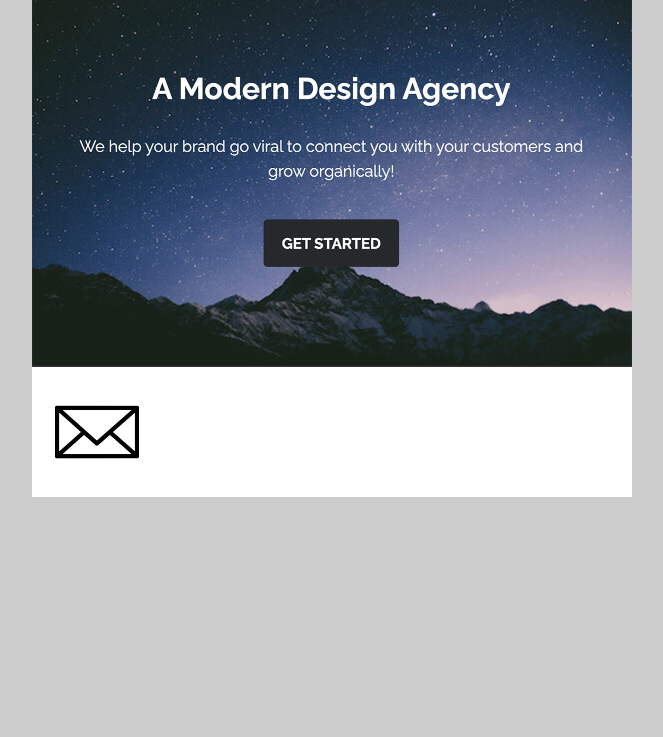
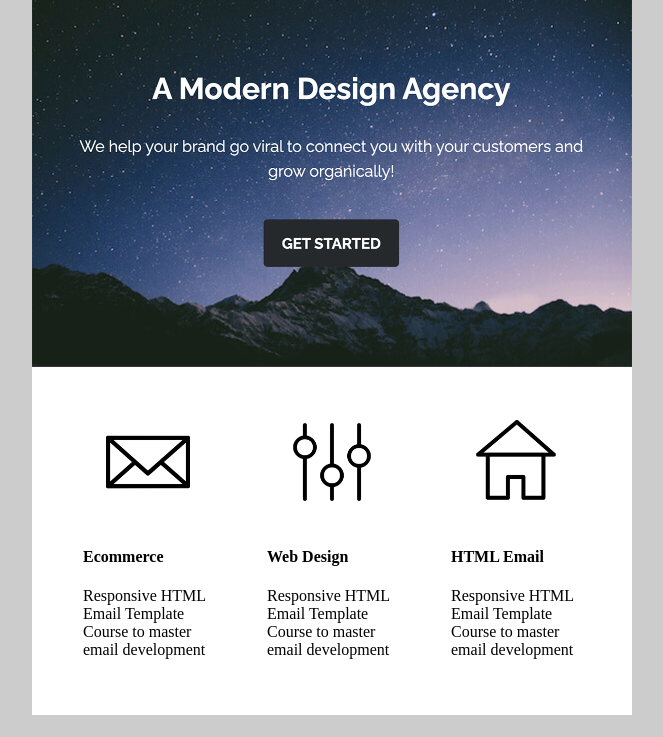
Before and after one commit to MuriloRussini/8.-Modern-Email-Starter-Files, a plain HTML site: page index.html in a window 1280 px wide. Shown: the part 63-800 px from the top of the page, without its empty margins (308-971 px from the left). Drawn offline with Linux system fonts and the light colour scheme.

Commit message:
i'm getting pretty good at this

```diff
--- a/index.html
+++ b/index.html
@@ -46,6 +46,18 @@
 		text-align: center;
 		width: 100%;
 		max-width: 300px;
+	}
+
+	.three-columns .column {
+		display: inline-block;
+		vertical-align: top;
+		width: 100%;
+		max-width: 180px;
+	}
+
+	.three-columns .padding {
+		padding-left: 51px;
+
 	}
 </style>
 </head>
@@ -109,7 +121,7 @@
 					<table width="100%">
 
 						<tr>
-							<td class="three-columns">
+							<td class="three-columns" style="padding: 30px 0 40px;">
 
 								<table class="column">
 
@@ -119,7 +131,50 @@
 
 												<tr>
 													<td>
-														<a href="#"><img src="img/email.png" alt="" width="130"></a></td>
+														<a href="#"><img src="img/email.png" alt="" width="130"></a>
+														<h4>Ecommerce</h4>
+														<p>Responsive HTML Email Template Course to master email development</p>
+													</td>
+												</tr>
+
+											</table>
+										</td>
+									</tr>
+
+								</table>
+
+								<table class="column">
+
+									<tr>
+										<td class="padding">
+											<table class="content">
+
+												<tr>
+													<td>
+														<a href="#"><img src="img/settings.png" alt="" width="130"></a>
+														<h4>Web Design</h4>
+														<p>Responsive HTML Email Template Course to master email development</p>
+													</td>
+												</tr>
+
+											</table>
+										</td>
+									</tr>
+
+								</table>
+
+								<table class="column">
+
+									<tr>
+										<td class="padding">
+											<table class="content">
+
+												<tr>
+													<td>
+														<a href="#"><img src="img/home.png" alt="" width="130"></a>
+														<h4>HTML Email</h4>
+														<p>Responsive HTML Email Template Course to master email development</p>
+													</td>
 												</tr>
 
 											</table>
```
